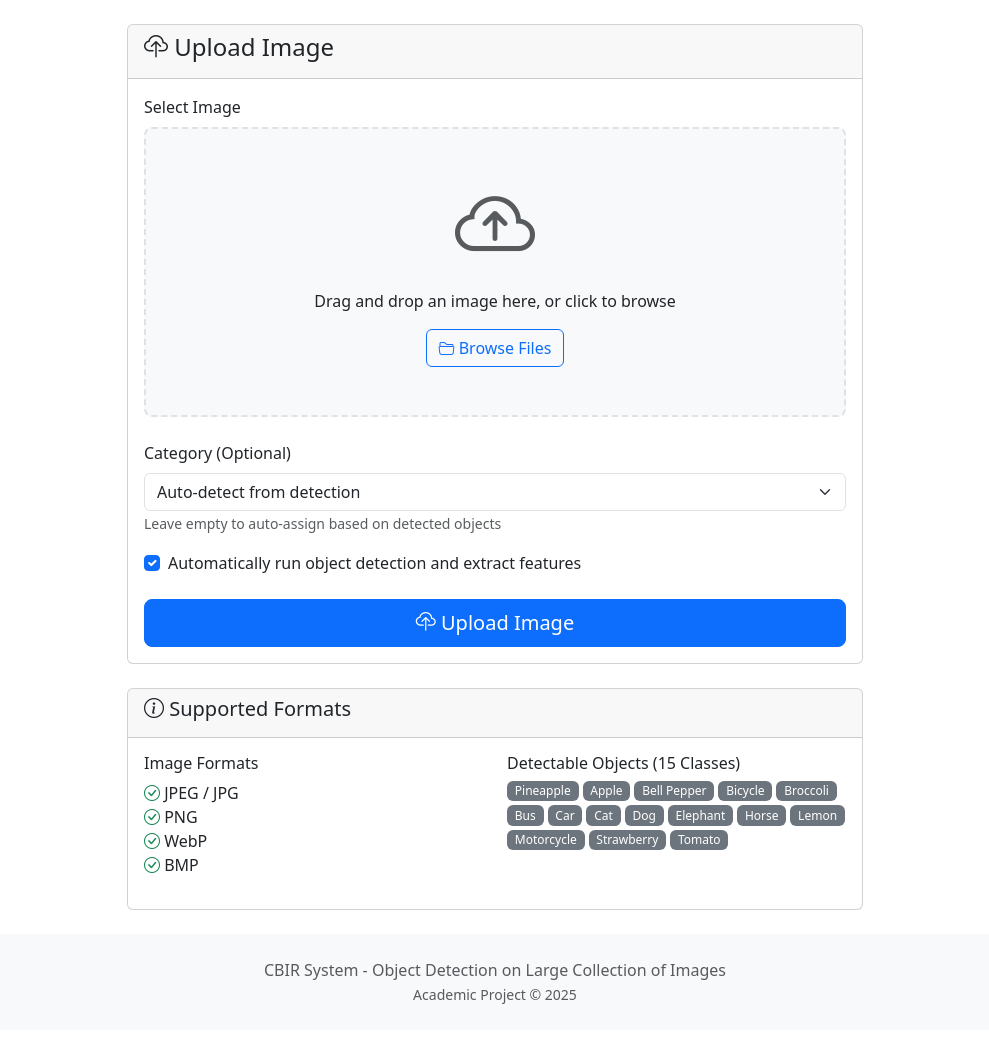
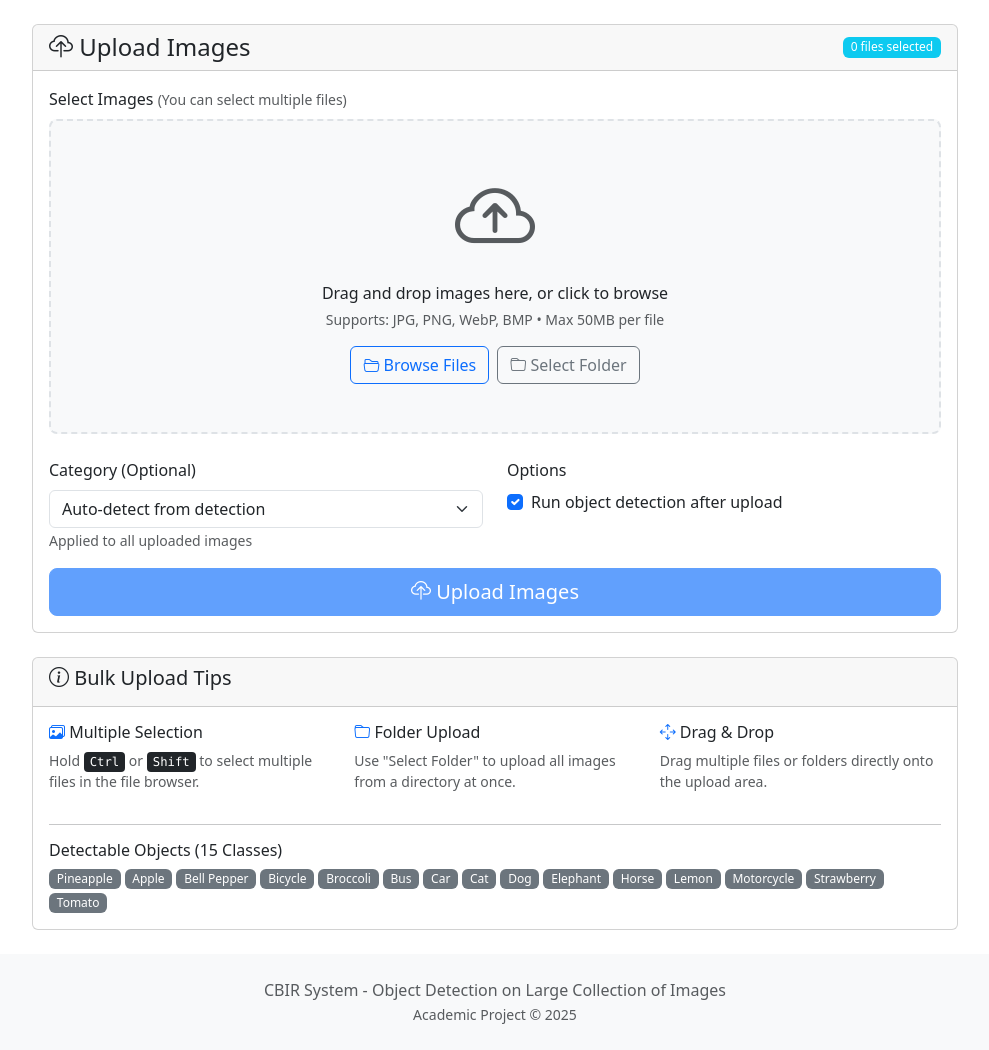
Before and after one commit to abdelaziz-belhachmi/Content-Based-Image-Retrieval, a Django app: page /upload/ in a window 1280 px wide. Shown: the part 56-1106 px from the top of the page, without its empty margins (145-1134 px from the left). Before the commit the page ends 1060 px from the top, so only its background shows below. Run offline with Django 5.2, Linux system fonts and the light colour scheme; some libraries are stand-ins or nearby versions.

Commit message:
bulk upload

```diff
--- a/django_app/core/views.py
+++ b/django_app/core/views.py
@@ -144,6 +144,11 @@ class ImageUploadView(View):
                 messages.error(request, f'Errors: {"; ".join(errors)}')
 
             return redirect('core:gallery')
+        else:
+            # Show form errors to user
+            for field, field_errors in form.errors.items():
+                for error in field_errors:
+                    messages.error(request, f'{field}: {error}')
 
         return render(request, self.template_name, {'form': form})
 
--- a/django_app/templates/core/upload.html
+++ b/django_app/templates/core/upload.html
@@ -1,43 +1,58 @@
 {% extends 'core/base.html' %}
 
-{% block title %}Upload Image - CBIR System{% endblock %}
+{% block title %}Upload Images - CBIR System{% endblock %}
 
 {% block content %}
 <div class="row justify-content-center">
-    <div class="col-md-8">
+    <div class="col-lg-10">
         <div class="card">
-            <div class="card-header">
-                <h4><i class="bi bi-cloud-upload"></i> Upload Image</h4>
+            <div class="card-header d-flex justify-content-between align-items-center">
+                <h4 class="mb-0"><i class="bi bi-cloud-upload"></i> Upload Images</h4>
+                <span class="badge bg-info" id="fileCount">0 files selected</span>
             </div>
             <div class="card-body">
                 <form method="post" enctype="multipart/form-data" id="uploadForm">
                     {% csrf_token %}
 
                     <div class="mb-4">
-                        <label class="form-label">Select Image</label>
+                        <label class="form-label">Select Images <small class="text-muted">(You can select multiple files)</small></label>
                         <div class="upload-area" id="uploadArea">
-                            <input type="file" name="image" id="imageInput" accept="image/*" class="d-none" required>
+                            <input type="file" name="images" id="imageInput" accept="image/*" class="d-none" multiple required>
                             <div class="text-center py-5" id="uploadPrompt">
                                 <i class="bi bi-cloud-arrow-up display-1 text-muted"></i>
-                                <p class="mt-3">Drag and drop an image here, or click to browse</p>
+                                <p class="mt-3 mb-1">Drag and drop images here, or click to browse</p>
+                                <p class="text-muted small">Supports: JPG, PNG, WebP, BMP • Max 50MB per file</p>
+                                <div class="d-flex justify-content-center gap-2">
                                     <button type="button" class="btn btn-outline-primary" onclick="document.getElementById('imageInput').click()">
                                         <i class="bi bi-folder2-open"></i> Browse Files
                                     </button>
-                            </div>
-                            <div class="text-center py-3 d-none" id="previewArea">
-                                <img id="imagePreview" class="img-fluid mb-3" style="max-height: 300px;">
-                                <p id="fileName" class="text-muted"></p>
-                                <button type="button" class="btn btn-sm btn-outline-danger" onclick="clearImage()">
-                                    <i class="bi bi-x"></i> Remove
+                                    <button type="button" class="btn btn-outline-secondary" onclick="document.getElementById('folderInput').click()">
+                                        <i class="bi bi-folder"></i> Select Folder
                                     </button>
                                 </div>
+                                <input type="file" id="folderInput" class="d-none" webkitdirectory multiple accept="image/*">
                             </div>
-                        {% if form.image.errors %}
-                        <div class="text-danger mt-2">{{ form.image.errors }}</div>
+                        </div>
+                        {% if form.images.errors %}
+                        <div class="text-danger mt-2">{{ form.images.errors }}</div>
                         {% endif %}
                     </div>
 
-                    <div class="mb-3">
+                    <!-- File Preview List -->
+                    <div class="mb-4 d-none" id="previewSection">
+                        <div class="d-flex justify-content-between align-items-center mb-2">
+                            <label class="form-label mb-0">Selected Files</label>
+                            <button type="button" class="btn btn-sm btn-outline-danger" onclick="clearAllFiles()">
+                                <i class="bi bi-trash"></i> Clear All
+                            </button>
+                        </div>
+                        <div class="border rounded p-2" style="max-height: 300px; overflow-y: auto;">
+                            <div class="row g-2" id="previewGrid"></div>
+                        </div>
+                    </div>
+
+                    <div class="row">
+                        <div class="col-md-6 mb-3">
                             <label class="form-label">Category (Optional)</label>
                             <select name="category" class="form-select">
                                 <option value="">Auto-detect from detection</option>
@@ -47,22 +62,32 @@
                                 {% endif %}
                                 {% endfor %}
                             </select>
-                        <small class="text-muted">Leave empty to auto-assign based on detected objects</small>
+                            <small class="text-muted">Applied to all uploaded images</small>
                         </div>
-
-                    <div class="mb-4">
+                        <div class="col-md-6 mb-3">
+                            <label class="form-label">Options</label>
                             <div class="form-check">
-                            <input type="checkbox" name="auto_process" class="form-check-input" id="autoProcess" checked>
+                                <input type="checkbox" name="auto_detect" class="form-check-input" id="autoProcess" checked>
                                 <label class="form-check-label" for="autoProcess">
-                                Automatically run object detection and extract features
+                                    Run object detection after upload
                                 </label>
+                            </div>
                         </div>
                     </div>
 
                     <div class="d-grid gap-2">
-                        <button type="submit" class="btn btn-primary btn-lg" id="uploadBtn">
-                            <i class="bi bi-cloud-upload"></i> Upload Image
+                        <button type="submit" class="btn btn-primary btn-lg" id="uploadBtn" disabled>
+                            <i class="bi bi-cloud-upload"></i> Upload <span id="uploadBtnText">Images</span>
                         </button>
+                    </div>
+
+                    <!-- Progress Bar -->
+                    <div class="mt-3 d-none" id="progressSection">
+                        <div class="progress" style="height: 25px;">
+                            <div class="progress-bar progress-bar-striped progress-bar-animated" id="uploadProgress"
+                                 role="progressbar" style="width: 0%">0%</div>
+                        </div>
+                        <p class="text-center text-muted mt-2" id="progressText">Preparing upload...</p>
                     </div>
                 </form>
             </div>
@@ -70,20 +95,24 @@
 
         <div class="card mt-4">
             <div class="card-header">
-                <h5><i class="bi bi-info-circle"></i> Supported Formats</h5>
+                <h5><i class="bi bi-info-circle"></i> Bulk Upload Tips</h5>
             </div>
             <div class="card-body">
                 <div class="row">
-                    <div class="col-md-6">
-                        <h6>Image Formats</h6>
-                        <ul class="list-unstyled">
-                            <li><i class="bi bi-check-circle text-success"></i> JPEG / JPG</li>
-                            <li><i class="bi bi-check-circle text-success"></i> PNG</li>
-                            <li><i class="bi bi-check-circle text-success"></i> WebP</li>
-                            <li><i class="bi bi-check-circle text-success"></i> BMP</li>
-                        </ul>
+                    <div class="col-md-4">
+                        <h6><i class="bi bi-images text-primary"></i> Multiple Selection</h6>
+                        <p class="small text-muted">Hold <kbd>Ctrl</kbd> or <kbd>Shift</kbd> to select multiple files in the file browser.</p>
                     </div>
-                    <div class="col-md-6">
+                    <div class="col-md-4">
+                        <h6><i class="bi bi-folder text-primary"></i> Folder Upload</h6>
+                        <p class="small text-muted">Use "Select Folder" to upload all images from a directory at once.</p>
+                    </div>
+                    <div class="col-md-4">
+                        <h6><i class="bi bi-arrows-move text-primary"></i> Drag & Drop</h6>
+                        <p class="small text-muted">Drag multiple files or folders directly onto the upload area.</p>
+                    </div>
+                </div>
+                <hr>
                 <h6>Detectable Objects (15 Classes)</h6>
                 <div class="d-flex flex-wrap gap-1">
                     <span class="badge bg-secondary">Pineapple</span>
@@ -106,18 +135,21 @@
         </div>
     </div>
 </div>
-    </div>
-</div>
 {% endblock %}
 
 {% block extra_js %}
 <script>
 const uploadArea = document.getElementById('uploadArea');
 const imageInput = document.getElementById('imageInput');
+const folderInput = document.getElementById('folderInput');
 const uploadPrompt = document.getElementById('uploadPrompt');
-const previewArea = document.getElementById('previewArea');
-const imagePreview = document.getElementById('imagePreview');
-const fileName = document.getElementById('fileName');
+const previewSection = document.getElementById('previewSection');
+const previewGrid = document.getElementById('previewGrid');
+const fileCount = document.getElementById('fileCount');
+const uploadBtn = document.getElementById('uploadBtn');
+const uploadBtnText = document.getElementById('uploadBtnText');
+
+let selectedFiles = new DataTransfer();
 
 // Drag and drop
 uploadArea.addEventListener('dragover', (e) => {
@@ -132,10 +164,7 @@ uploadArea.addEventListener('dragleave', () => {
 uploadArea.addEventListener('drop', (e) => {
     e.preventDefault();
     uploadArea.classList.remove('drag-over');
-    if (e.dataTransfer.files.length) {
-        imageInput.files = e.dataTransfer.files;
-        showPreview(e.dataTransfer.files[0]);
-    }
+    handleFiles(e.dataTransfer.files);
 });
 
 uploadArea.addEventListener('click', (e) => {
@@ -145,33 +174,132 @@ uploadArea.addEventListener('click', (e) => {
 });
 
 imageInput.addEventListener('change', (e) => {
-    if (e.target.files.length) {
-        showPreview(e.target.files[0]);
-    }
+    handleFiles(e.target.files);
 });
 
-function showPreview(file) {
+folderInput.addEventListener('change', (e) => {
+    handleFiles(e.target.files);
+});
+
+function handleFiles(files) {
+    const imageTypes = ['image/jpeg', 'image/png', 'image/webp', 'image/bmp', 'image/gif'];
+
+    for (let file of files) {
+        if (imageTypes.includes(file.type)) {
+            selectedFiles.items.add(file);
+        }
+    }
+
+    updatePreview();
+}
+
+function updatePreview() {
+    const files = selectedFiles.files;
+    const count = files.length;
+
+    fileCount.textContent = `${count} file${count !== 1 ? 's' : ''} selected`;
+
+    if (count > 0) {
+        previewSection.classList.remove('d-none');
+        uploadBtn.disabled = false;
+        uploadBtnText.textContent = count === 1 ? '1 Image' : `${count} Images`;
+
+        // Update file input
+        imageInput.files = selectedFiles.files;
+
+        // Build preview grid
+        previewGrid.innerHTML = '';
+
+        Array.from(files).forEach((file, index) => {
+            const col = document.createElement('div');
+            col.className = 'col-6 col-md-4 col-lg-3';
+
+            const card = document.createElement('div');
+            card.className = 'card h-100 position-relative';
+            card.innerHTML = `
+                <div class="position-absolute top-0 end-0 m-1">
+                    <button type="button" class="btn btn-sm btn-danger" onclick="removeFile(${index})" title="Remove">
+                        <i class="bi bi-x"></i>
+                    </button>
+                </div>
+                <div class="card-img-top bg-light d-flex align-items-center justify-content-center" style="height: 100px; overflow: hidden;">
+                    <img src="" class="img-fluid" style="max-height: 100px; object-fit: cover;" data-index="${index}">
+                </div>
+                <div class="card-body p-2">
+                    <p class="card-text small text-truncate mb-0" title="${file.name}">${file.name}</p>
+                    <small class="text-muted">${formatFileSize(file.size)}</small>
+                </div>
+            `;
+
+            col.appendChild(card);
+            previewGrid.appendChild(col);
+
+            // Load image preview
             const reader = new FileReader();
             reader.onload = (e) => {
-        imagePreview.src = e.target.result;
-        fileName.textContent = file.name;
-        uploadPrompt.classList.add('d-none');
-        previewArea.classList.remove('d-none');
+                col.querySelector(`img[data-index="${index}"]`).src = e.target.result;
             };
             reader.readAsDataURL(file);
+        });
+    } else {
+        previewSection.classList.add('d-none');
+        uploadBtn.disabled = true;
+        uploadBtnText.textContent = 'Images';
+    }
 }
 
-function clearImage() {
+function removeFile(index) {
+    const dt = new DataTransfer();
+    const files = selectedFiles.files;
+
+    for (let i = 0; i < files.length; i++) {
+        if (i !== index) {
+            dt.items.add(files[i]);
+        }
+    }
+
+    selectedFiles = dt;
+    updatePreview();
+}
+
+function clearAllFiles() {
+    selectedFiles = new DataTransfer();
     imageInput.value = '';
-    uploadPrompt.classList.remove('d-none');
-    previewArea.classList.add('d-none');
+    updatePreview();
+}
+
+function formatFileSize(bytes) {
+    if (bytes === 0) return '0 Bytes';
+    const k = 1024;
+    const sizes = ['Bytes', 'KB', 'MB', 'GB'];
+    const i = Math.floor(Math.log(bytes) / Math.log(k));
+    return parseFloat((bytes / Math.pow(k, i)).toFixed(2)) + ' ' + sizes[i];
 }
 
 // Form submission
-document.getElementById('uploadForm').addEventListener('submit', function() {
-    const btn = document.getElementById('uploadBtn');
-    btn.disabled = true;
-    btn.innerHTML = '<span class="spinner-border spinner-border-sm"></span> Uploading...';
+document.getElementById('uploadForm').addEventListener('submit', function(e) {
+    const count = selectedFiles.files.length;
+
+    uploadBtn.disabled = true;
+    uploadBtn.innerHTML = '<span class="spinner-border spinner-border-sm"></span> Uploading...';
+
+    document.getElementById('progressSection').classList.remove('d-none');
+
+    // Simulate progress (actual progress would require AJAX upload)
+    let progress = 0;
+    const progressBar = document.getElementById('uploadProgress');
+    const progressText = document.getElementById('progressText');
+
+    const interval = setInterval(() => {
+        progress += Math.random() * 15;
+        if (progress > 90) progress = 90;
+        progressBar.style.width = progress + '%';
+        progressBar.textContent = Math.round(progress) + '%';
+        progressText.textContent = `Uploading ${count} image${count !== 1 ? 's' : ''}...`;
+    }, 200);
+
+    // Clear interval when form actually submits
+    setTimeout(() => clearInterval(interval), 10000);
 });
 </script>
 {% endblock %}
```
Also changed, not shown: django_app/db.sqlite3, django_app/media/uploads/uncategorized_20251218_114114_pexels-helenalopes-1996332.jpg (added), django_app/media/uploads/uncategorized_20251218_114304_pexels-imjimmyqian-2085503.jpg (added), django_app/media/uploads/uncategorized_20251218_114724_pexels-pixabay-206959.jpg (added), django_app/media/uploads/uncategorized_20251218_114735_pexels-pixabay-219712.jpg (added), django_app/media/uploads/uncategorized_20251218_114738_pexels-pixabay-533343.jpg (added), django_app/media/uploads/uncategorized_20251218_114742_pexels-vatius-127028.jpg (added), django_app/media/uploads/uncategorized_20251218_114747_pexels-vedran-miletic-1215404-2313396.jpg (added), django_app/media/uploads/uncategorized_20251218_114802_pexels-kowalievska-1170986.jpg (added), 5 other files. Lines whose indentation alone changed are shown as unchanged.
